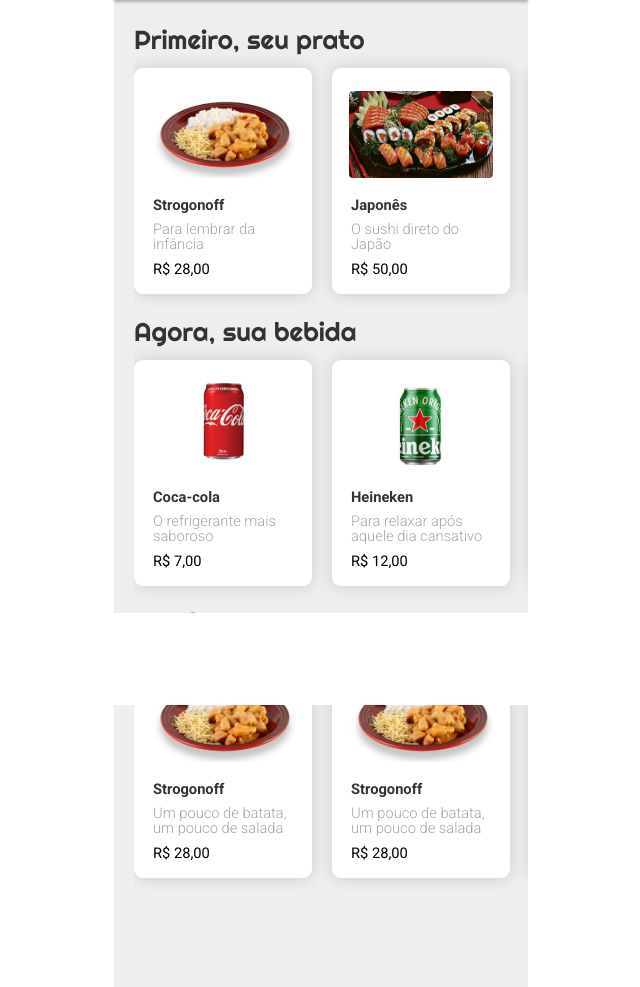
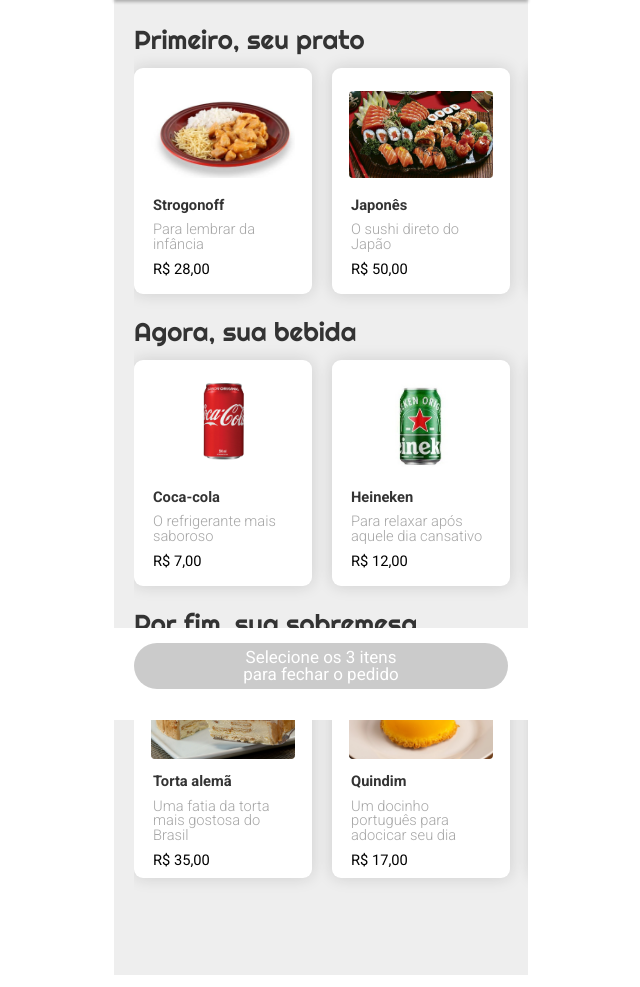
Before and after one commit to lightbarbara/driveneats, a plain HTML site: page index.html in a window 1280 px wide. Shown: the part 95-1082 px from the top of the page, without its empty margins (319-959 px from the left). Drawn offline with Linux system fonts and the light colour scheme.

Commit message:
html e css ok

```diff
--- a/css/style.css
+++ b/css/style.css
@@ -43,7 +43,7 @@
     margin-top: 92px;
     padding-top: 20px;
     background-color: #eeeeee;
-    height: 970px;
+    height: 958px;
 }
 
 .titulo {
@@ -55,7 +55,7 @@
 
 .finalizacao {
     width: 100%;
-    height: 92px;
+    height: 77px;
     position: fixed;
     bottom: 0;
     left: 0;
@@ -66,6 +66,7 @@
     height: 100%;
     background-color: white;
     margin: 0 auto;
+    padding-top: 15px;
 }
 
 .prato, .bebida, .sobremesa {
@@ -123,3 +124,17 @@
     margin-top: 10px;
     color: black
 }
+
+.confirma {
+    background-color: #cbcbcb;
+    text-align: center;
+    margin: 0 20px;
+    border-radius: 50px;
+    padding: 6px 0
+}
+
+.confirma p {
+    font-size: 17px;
+    font-weight: 400;
+    color: white
+}
--- a/index.html
+++ b/index.html
@@ -79,27 +79,27 @@
             <div class="titulo">Por fim, sua sobremesa</div>
             <div class="opcoes">
                 <div class="opcao">
-                    <img src="img/strogonoff.jpg">
+                    <img src="img/torta.jpeg">
                     <div class="descricao">
-                        <p class="nome">Strogonoff</p>
-                        <p class="descricao">Um pouco de batata, um pouco de salada</p>
-                        <p class="preco">R$ 28,00</p>
+                        <p class="nome">Torta alemã</p>
+                        <p class="descricao">Uma fatia da torta mais gostosa do Brasil</p>
+                        <p class="preco">R$ 35,00</p>
                     </div>
                 </div>
                 <div class="opcao">
-                    <img src="img/strogonoff.jpg">
+                    <img src="img/quindim.webp">
                     <div class="descricao">
-                        <p class="nome">Strogonoff</p>
-                        <p class="descricao">Um pouco de batata, um pouco de salada</p>
-                        <p class="preco">R$ 28,00</p>
+                        <p class="nome">Quindim</p>
+                        <p class="descricao">Um docinho português para adocicar seu dia</p>
+                        <p class="preco">R$ 17,00</p>
                     </div>
                 </div>
                 <div class="opcao">
-                    <img src="img/strogonoff.jpg">
+                    <img src="img/palha.png">
                     <div class="descricao">
-                        <p class="nome">Strogonoff</p>
-                        <p class="descricao">Um pouco de batata, um pouco de salada</p>
-                        <p class="preco">R$ 28,00</p>
+                        <p class="nome">Palha italiana</p>
+                        <p class="descricao">A palha italiana artesanal mais pedida</p>
+                        <p class="preco">R$ 12,00</p>
                     </div>
                 </div>
             </div>
@@ -107,7 +107,9 @@
     </div>
     <div class="finalizacao">
         <div class="finalizacao-caixa">
-
+            <div class="confirma">
+                <p>Selecione os 3 itens</br>para fechar o pedido</p>
+            </div>
         </div>
     </div>
     <script src="scripts.js"></script>
```
Also changed, not shown: img/palha.png (added), img/quindim.webp (added), img/suco.webp (deleted), img/torta.jpeg (added).
